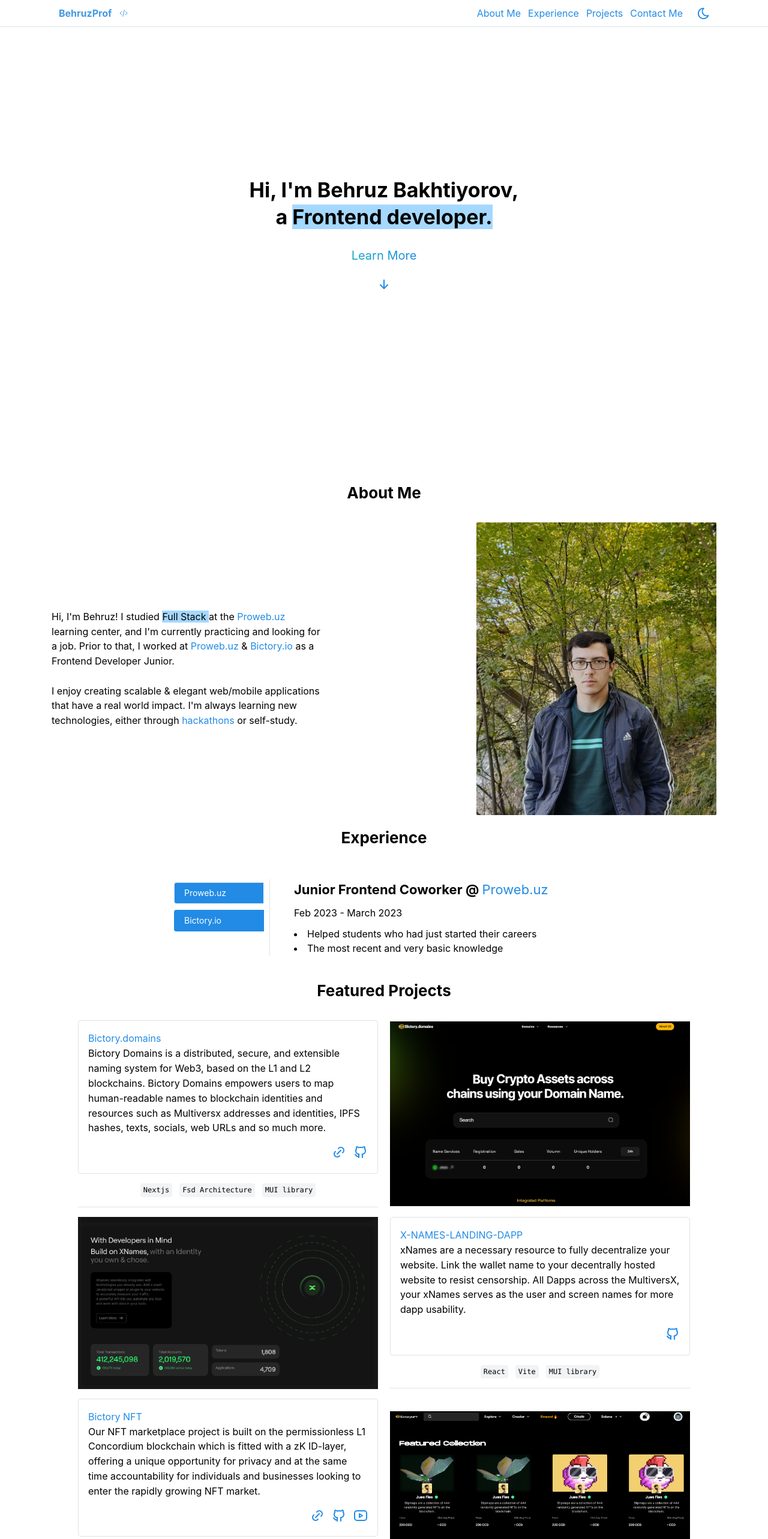
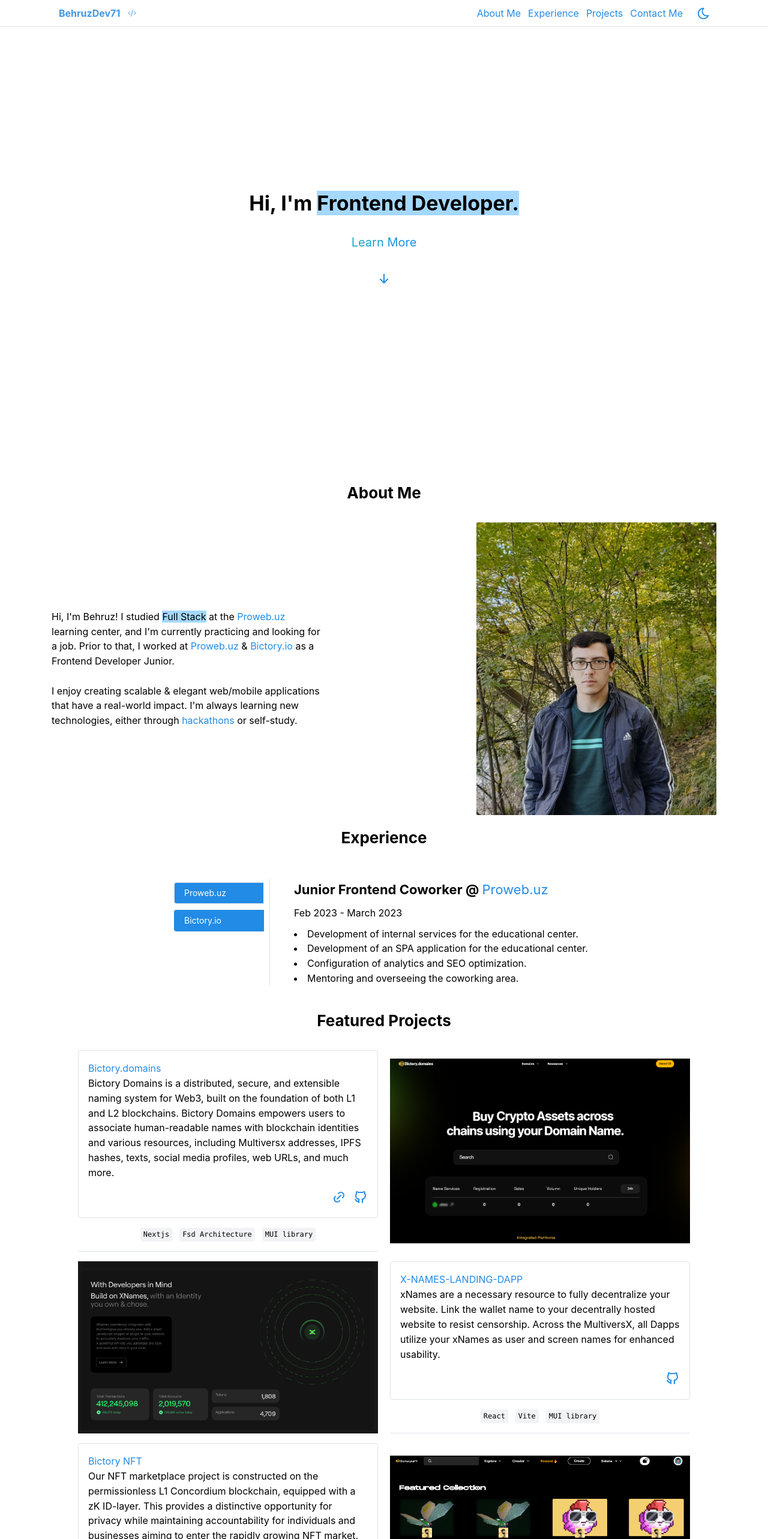
Before and after one commit to behruzprof/portfolio, a React (Vite) app: page / in a window 1280 px wide. Shown: the top 2566 px of the page at 60% size. Built offline with nearby package versions, Linux system fonts and the light colour scheme.

Commit message:
fixed sintance errors

```diff
--- a/src/app/components/header/ui.tsx
+++ b/src/app/components/header/ui.tsx
@@ -23,7 +23,7 @@
         <Flex w='100%' gap='md' justify='space-between' align='center'>
           <Box w={'max-content'}>
             <NavLink
-              label={<Text c={'#4299e1'} fw={700} children='BehruzProf' />}
+              label={<Text c={'#4299e1'} fw={700} children='BehruzDev71' />}
               href='/'
               rightSection={
                 <IconCode size={'1rem'} stroke={1.5} color='#4299e1' />
--- a/src/app/components/sectionContainer/ui.tsx
+++ b/src/app/components/sectionContainer/ui.tsx
@@ -19,7 +19,7 @@
     },
     to: {
       x: 0,
-      duration: 2,
+      duration: 1,
       ease: "back",
     }
   })
--- a/src/app/hooks/useFromToAnimate.tsx
+++ b/src/app/hooks/useFromToAnimate.tsx
@@ -18,7 +18,7 @@
     y: 0,
     opacity: 1,
     stagger: 0.05,
-    duration: 1.5,
+    duration: 1,
     ease: 'power4.out',
   },
   defAnimate: true
--- a/src/app/sections/about/ui.tsx
+++ b/src/app/sections/about/ui.tsx
@@ -10,7 +10,7 @@
       direction={{ base: 'column', md: 'row' }}
     >
       <Text maw={{ base: '80%', md: '450px' }} miw='290px'>
-        Hi, I'm Behruz! I studied <Mark color='blue'>Full Stack </Mark> at the{' '}
+        Hi, I'm Behruz! I studied <Mark color='blue'>Full Stack</Mark> at the{' '}
         <Anchor href='https://proweb.uz' target='_blank'>
           Proweb.uz
         </Anchor>{' '}
@@ -25,8 +25,9 @@
         </Anchor>{' '}
         as a Frontend Developer Junior.
         <br />
-        <br />I enjoy creating scalable & elegant web/mobile applications that
-        have a real world impact. I'm always learning new technologies, either
+        <br />
+        I enjoy creating scalable & elegant web/mobile applications that
+        have a real-world impact. I'm always learning new technologies, either
         through{' '}
         <Anchor
           href='https://devpost.com/whitestar06102005'
@@ -37,6 +38,7 @@
         </Anchor>{' '}
         or self-study.
       </Text>
+
       <Image
         ml={0}
         radius='xs'
--- a/src/app/sections/contact/ui.tsx
+++ b/src/app/sections/contact/ui.tsx
@@ -10,7 +10,7 @@
         </Text>
         <Button
           component='a'
-          href='mailto:whitestar06102005@gmail.com'
+          href='mailto:behruz.baxtiyorov.dev@gmail.com'
           variant='gradient'
           w='max-content'
           leftSection={<IconMail />}
--- a/src/app/sections/landing/ui.tsx
+++ b/src/app/sections/landing/ui.tsx
@@ -46,8 +46,7 @@
             }}
             ref={titleRef}
           >
-            Hi, I'm Behruz Bakhtiyorov, a{' '}
-            <Mark color='blue'>Frontend developer.</Mark>
+            Hi, I'm <Mark color='blue'>Frontend Developer.</Mark>
           </Title>
           <Text
             ref={textRef}
--- a/src/data/jobs.ts
+++ b/src/data/jobs.ts
@@ -4,8 +4,10 @@
     position: 'Junior Frontend Coworker',
     duration: ['Feb 2023 - March 2023'],
     description: [
-      'Helped students who had just started their careers',
-      'The most recent and very basic knowledge'
+      'Development of internal services for the educational center.',
+      'Development of an SPA application for the educational center.',
+      'Configuration of analytics and SEO optimization.',
+      'Mentoring and overseeing the coworking area.'
     ],
     url: 'https://proweb.uz/'
   },
@@ -14,10 +16,10 @@
     position: 'Junior Frontend Developer',
     duration: ['March 2023 - July 2023'],
     description: [
-      'Designed the Bictory.domain website',
-      'Integrated with the backend and improved the interface',
-      'Designed the xnames-landing-dapp website'
+      'Developed various SPA and SSR applications',
+      'Designed application architectures',
+      'Participated in technical interviews'
     ],
     url: 'https://bictory.io'
-  },
+  }
 ]
--- a/src/data/projects.ts
+++ b/src/data/projects.ts
@@ -22,7 +22,7 @@
   {
     name: 'Bictory.domains',
     description:
-      'Bictory Domains is a distributed, secure, and extensible naming system for Web3, based on the L1 and L2 blockchains. Bictory Domains empowers users to map human-readable names to blockchain identities and resources such as Multiversx addresses and identities, IPFS hashes, texts, socials, web URLs and so much more.',
+      'Bictory Domains is a distributed, secure, and extensible naming system for Web3, built on the foundation of both L1 and L2 blockchains. Bictory Domains empowers users to associate human-readable names with blockchain identities and various resources, including Multiversx addresses, IPFS hashes, texts, social media profiles, web URLs, and much more.',
     pic: '/projects-img/project-1.png',
     tech: ['Nextjs', 'Fsd Architecture', 'MUI library'],
     links: [
@@ -34,28 +34,28 @@
       {
         label: 'Github',
         icon: 'github',
-        url: 'https://github.com/behruzprof/bictory.domains'
+        url: 'https://github.com/behruzdev71/Bictory-Projects'
       }
     ]
   },
   {
     name: 'X-NAMES-LANDING-DAPP',
     description:
-      'xNames are a necessary resource to fully decentralize your website. Link the wallet name to your decentrally hosted website to resist censorship. All Dapps across the MultiversX, your xNames serves as the user and screen names for more dapp usability.',
+      "xNames are a necessary resource to fully decentralize your website. Link the wallet name to your decentrally hosted website to resist censorship. Across the MultiversX, all Dapps utilize your xNames as user and screen names for enhanced usability.",
     pic: '/projects-img/project-2.png',
     tech: ['React', 'Vite', 'MUI library'],
     links: [
       {
         label: 'Github',
         icon: 'github',
-        url: 'https://github.com/behruzprof/x-names-landing-dapp'
+        url: 'https://github.com/behruzdev71/Bictory-Projects'
       }
     ]
   },
   {
     name: 'Bictory NFT',
     description:
-      'Our NFT marketplace project is built on the permissionless L1 Concordium blockchain which is fitted with a zK ID-layer, offering a unique opportunity for privacy and at the same time accountability for individuals and businesses looking to enter the rapidly growing NFT market.',
+      'Our NFT marketplace project is constructed on the permissionless L1 Concordium blockchain, equipped with a zK ID-layer. This provides a distinctive opportunity for privacy while maintaining accountability for individuals and businesses aiming to enter the rapidly growing NFT market.',
     pic: '/projects-img/project-3.png',
     tech: ['React', 'TypeScript', 'i18next', 'gsap'],
     links: [
@@ -67,7 +67,7 @@
       {
         label: 'Github',
         icon: 'github',
-        url: 'https://github.com/behruzprof/bictory-nft'
+        url: 'https://github.com/behruzdev71/Bictory-Projects'
       },
       {
         label: 'Demo',
@@ -91,7 +91,7 @@
       {
         label: 'Github',
         icon: 'github',
-        url: 'https://github.com/behruzprof/bictory-cns'
+        url: 'https://github.com/behruzdev71/Bictory-Projects'
       }
     ]
   }
```
